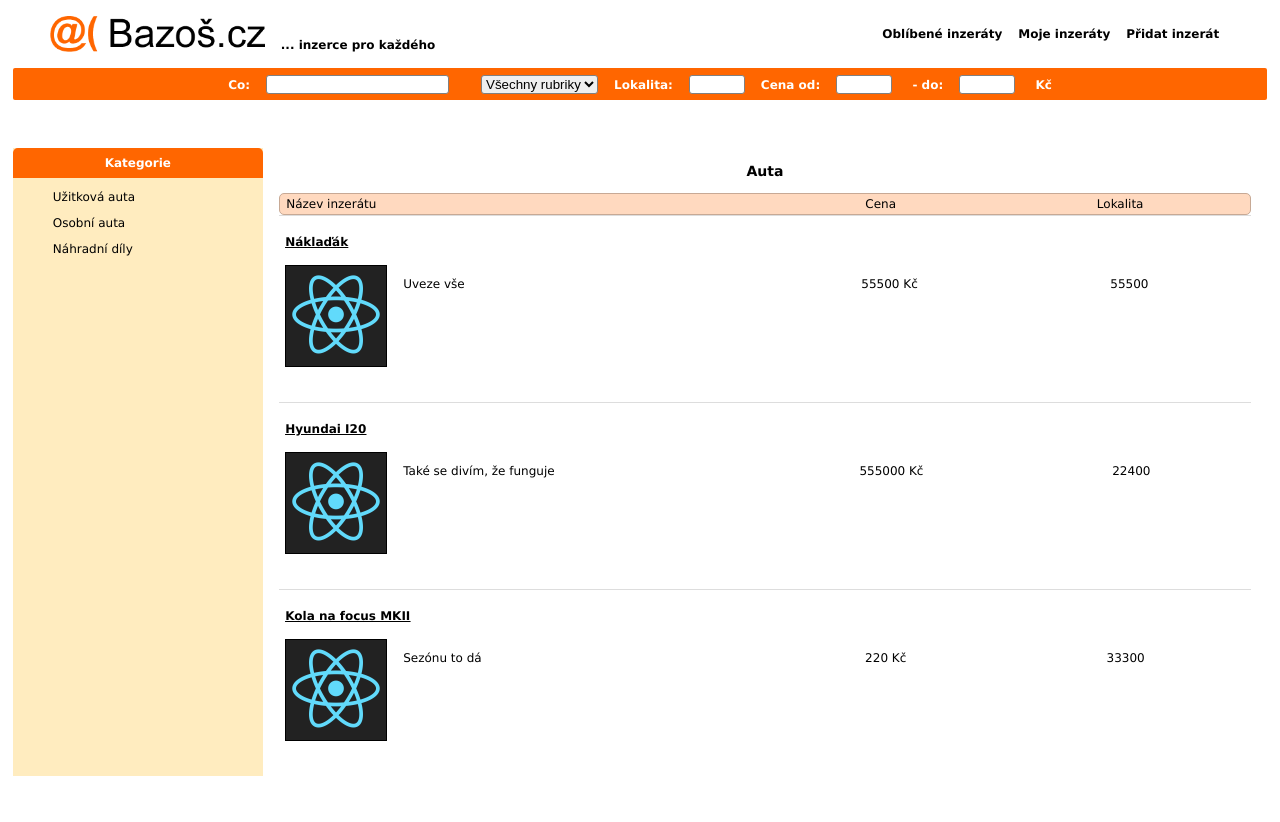
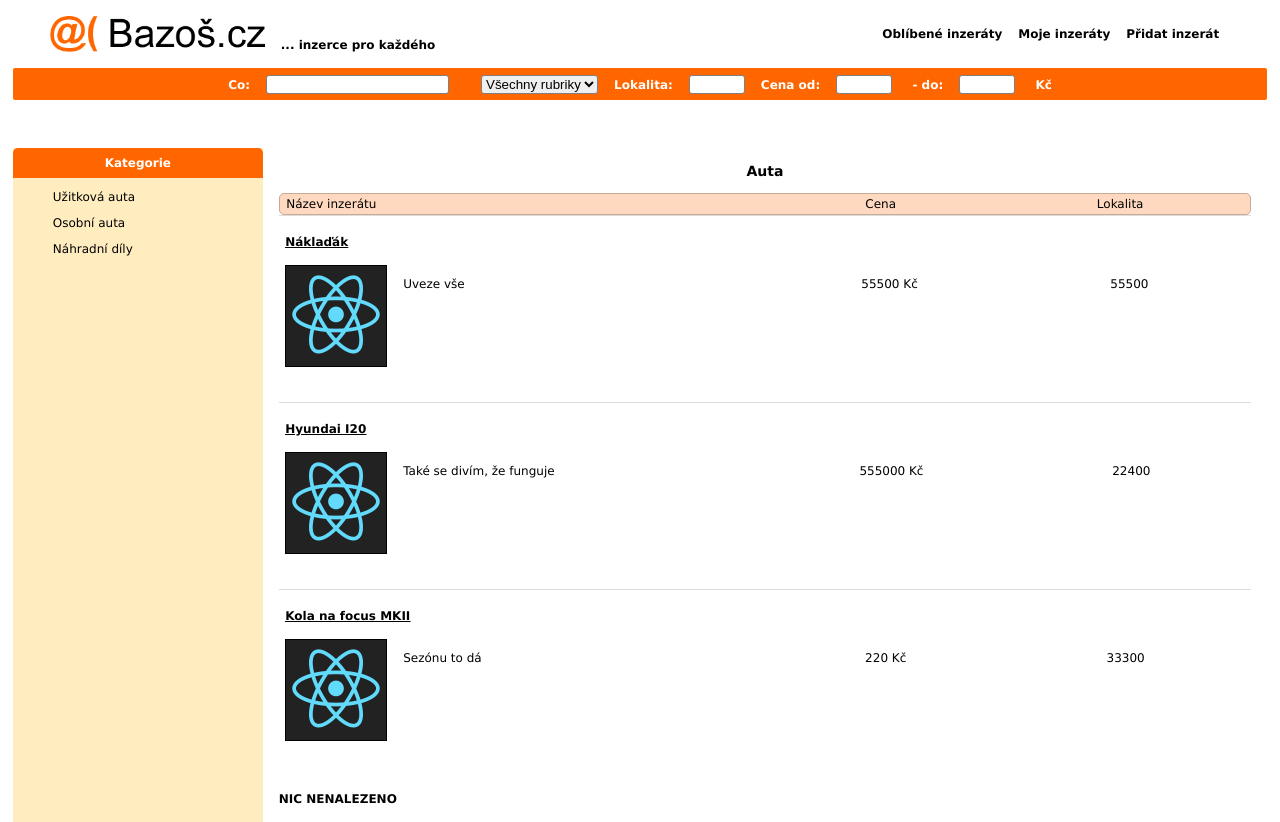
Before and after one commit to chaozek/bazos, a React (Create React App) app: page /kategorie/auto in a window 1280 px wide. Before the commit the page ends 800 px from the top, so only its background shows below. Built offline with nearby package versions, Linux system fonts and the light colour scheme.

Commit message:
update 21.9.

```diff
--- a/src/components/Nav.jsx
+++ b/src/components/Nav.jsx
@@ -16,7 +16,6 @@ export default function Nav() {
   }, []);
 
   const [select, setSelect] = useState("");
-  console.log(window.location.pathname);
   const redirect = () => {
     if (
       history.location.pathname.includes("kategorie") === false &&
@@ -28,7 +27,6 @@ export default function Nav() {
   const handleFocus = () => {
     if (window.location.pathname === "/") {
       focus.current.focus();
-      console.log(focus.current);
     } else if (window.location.pathname === "/search") {
       focus.current.focus();
     }
--- a/src/components/SideBar.jsx
+++ b/src/components/SideBar.jsx
@@ -29,7 +29,6 @@ export default function SideBar(props) {
     // eslint-disable-next-line
   }, [props]);
 
-  console.log(categhory);
   return (
     <Side>
       <Head>Kategorie</Head>
--- a/src/components/routes/Search.jsx
+++ b/src/components/routes/Search.jsx
@@ -30,7 +30,6 @@ export default function Search(props) {
         })
         .map((post, i) => (
           <List key={i}>
-            {console.log(post)}
             <LinkDiv to={`/kategorie/zvirata/${post.kategorie}/${post.id}`}>
               <H4>{post.nadpis}</H4>
             </LinkDiv>
--- a/src/components/routesLayout/Cathegory.jsx
+++ b/src/components/routesLayout/Cathegory.jsx
@@ -3,13 +3,13 @@ import { data } from "../../data/SellSections";
 import styled from "styled-components";
 import { BazosContext } from "../../context/BazosState";
 import { Link } from "react-router-dom";
+import { useState } from "react";
 export default function Cathegory(props) {
   const getId = props.match.params.slug;
   const { posts, setCurrentCateghory, sort, searchTerm, setSearchTerm } =
     useContext(BazosContext);
   const getData = data.find((p) => p.url === getId);
   setCurrentCateghory(getId);
-
   const getCathegory = (posts) => {
     try {
       return posts[getId];
@@ -20,6 +20,11 @@ export default function Cathegory(props) {
   useEffect(() => {
     setSearchTerm("");
   }, [getId, setSearchTerm]);
+  const [element, setElement] = useState(0);
+  useEffect(() => {
+    setElement(document.getElementsByClassName("fWfQbS").length);
+  }, [searchTerm]);
+  console.log(element);
   return (
     <div>
       <H3>{getData.name}</H3>
@@ -32,6 +37,7 @@ export default function Cathegory(props) {
           <Text>Lokalita</Text>
         </Right>
       </Listing>
+
       {getCathegory(posts)
         /* eslint-disable */
         .filter((val) => {
@@ -61,6 +67,7 @@ export default function Cathegory(props) {
             </Right>
           </List>
         ))}
+      {element === 0 ? <h4>NIC NENALEZENO</h4> : null}
     </div>
   );
 }
```
